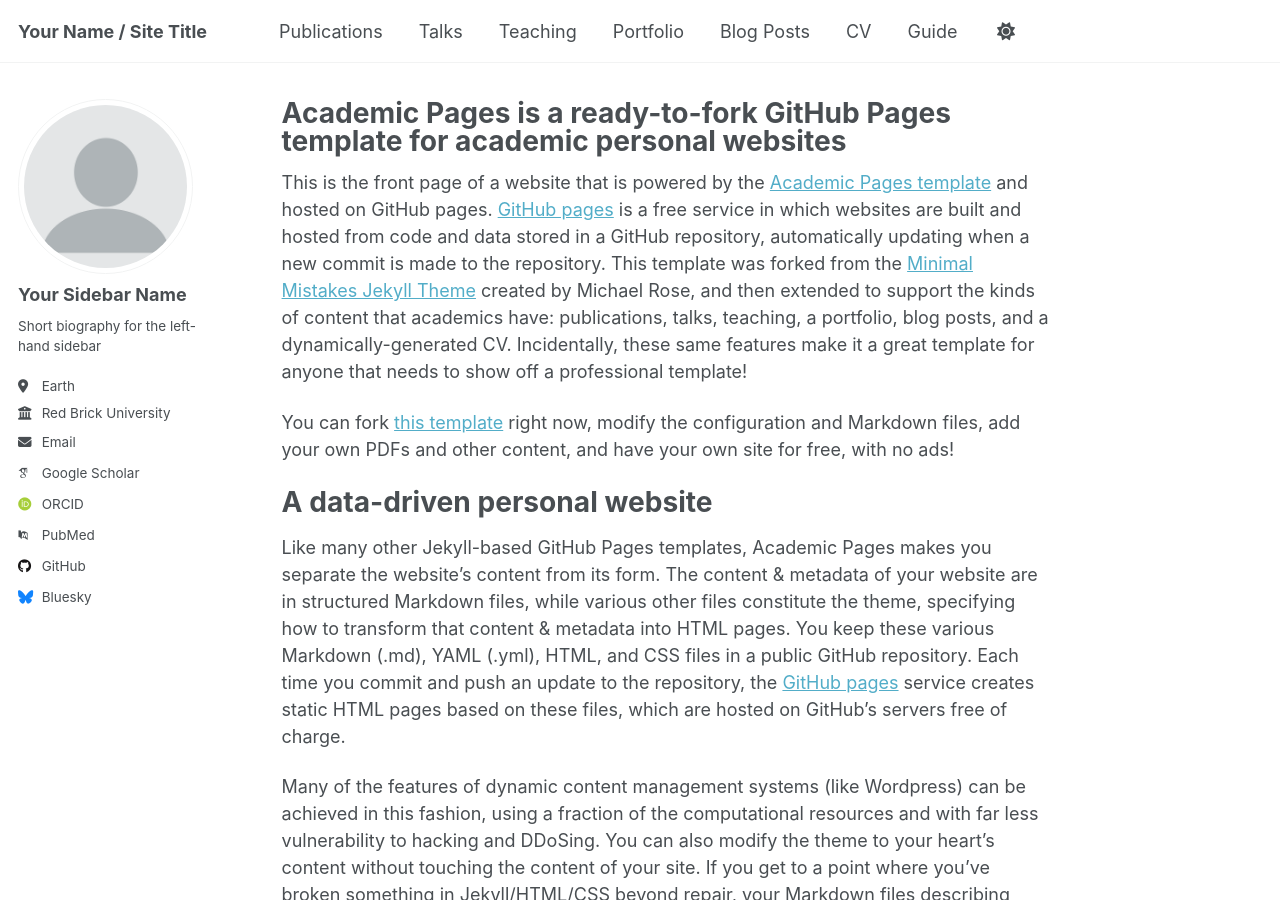
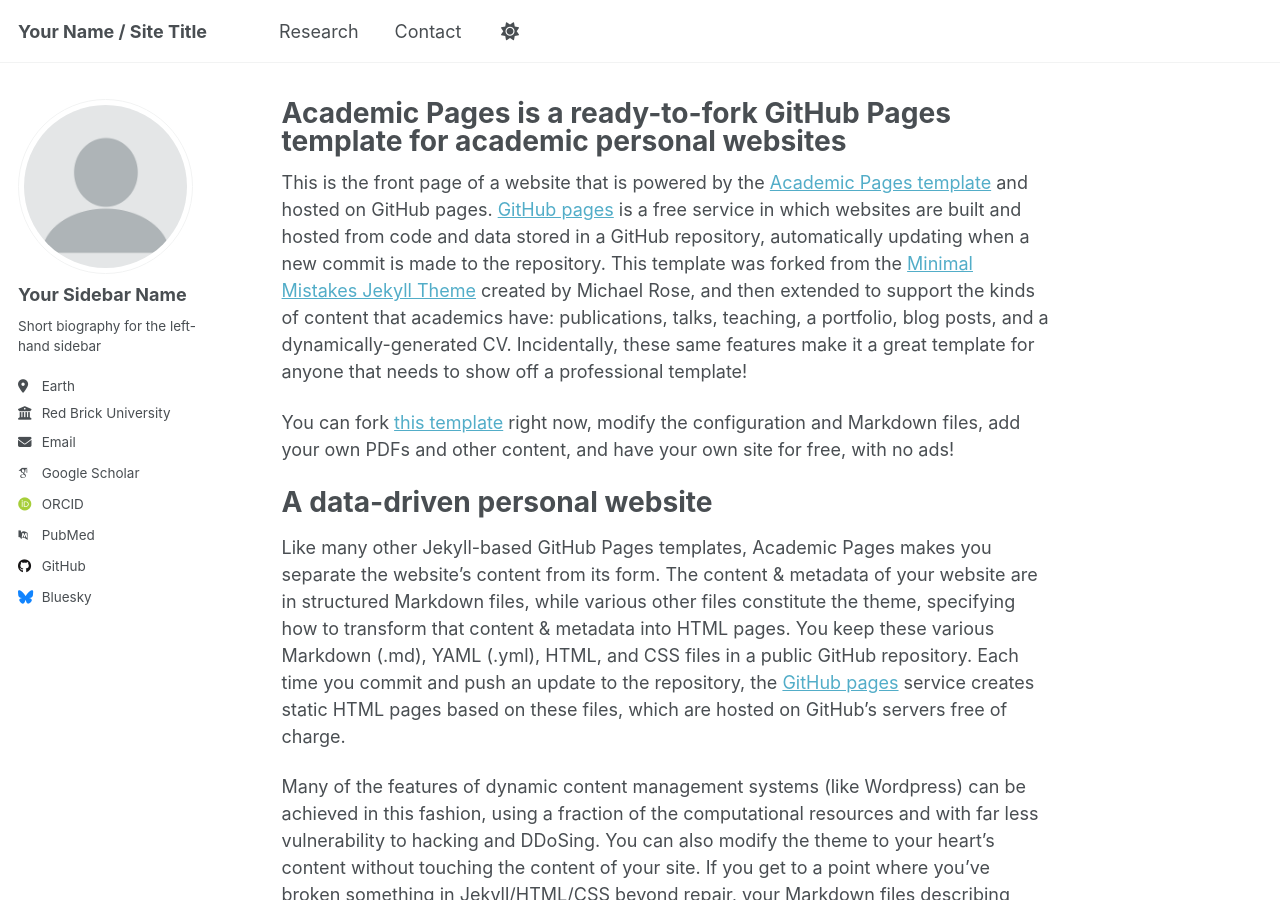
Before and after one commit to olivialucal/olivialucal.github.io, a Jekyll site: the page built from _pages/about.md, in a window 1280 px wide and 900 px high. Built offline with Jekyll 4.4.1, drawn with Linux system fonts in a browser that asks for light colours; some web fonts are replaced; a script that is not in the unit is left out.

Commit message:
Update navigation.yml

```diff
--- a/_data/navigation.yml
+++ b/_data/navigation.yml
@@ -8,26 +8,17 @@
 #      Markdown formatted page while the second is generated using JSON.
 
 main:
-  - title: "Publications"
-    url: /publications/
+  - title: "Research"
+    url: /research/
 
-  - title: "Talks"
-    url: /talks/
+  - title: "Contact"
+    url: /contact/
 
-  - title: "Teaching"
-    url: /teaching/
-
-  - title: "Portfolio"
-    url: /portfolio/
-
-  - title: "Blog Posts"
-    url: /year-archive/
-
-  - title: "CV"
-    url: /cv/
+  # - title: "CV"
+  #   url: /cv/
 
   # - title: "CV"
   #   url: /cv-json/
 
-  - title: "Guide"
-    url: /markdown/
+  # - title: "Guide"
+  #   url: /markdown/
```
